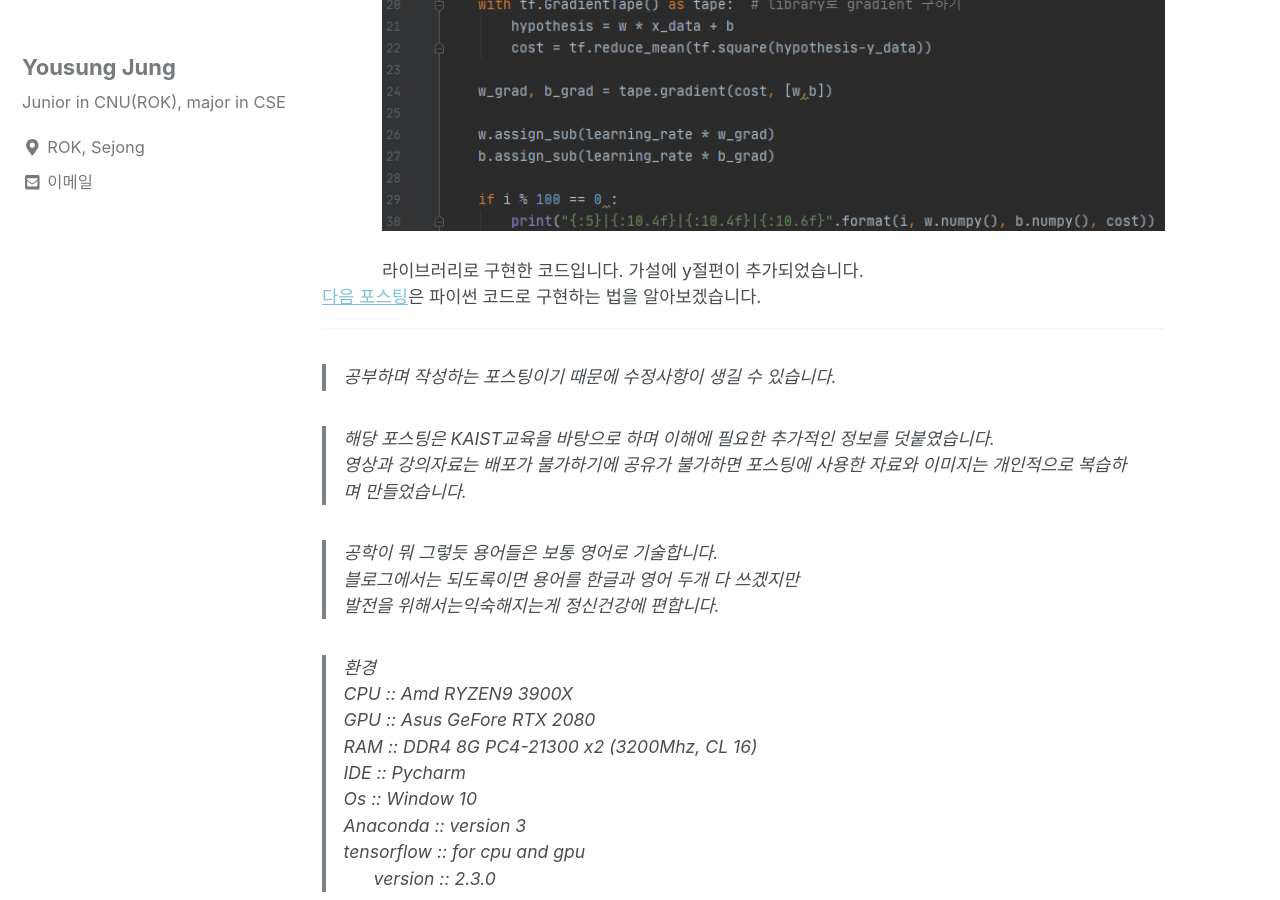
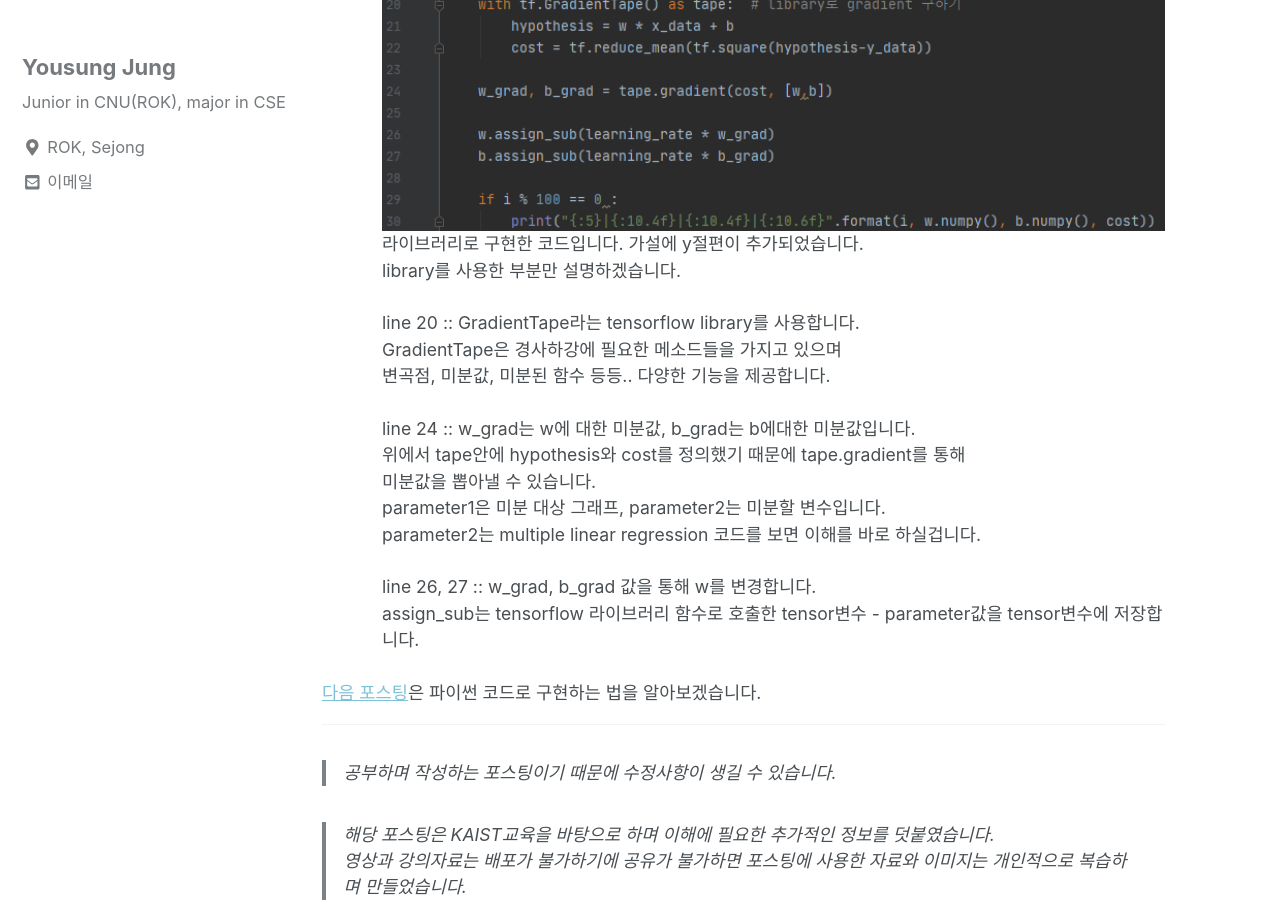
Before and after one commit to can019/can019.github.io, a Jekyll site: the page built from _posts/2020-08-26-MachineLearning-AI-4.md, in a window 1280 px wide and 900 px high, scrolled down 3744 px. Built offline with Jekyll 4.4.1, drawn with Linux system fonts in a browser that asks for light colours; nearby versions of some CDN libraries.

Commit message:
라이브러리로 구현2

```diff
--- a/_posts/2020-08-26-MachineLearning-AI-4.md
+++ b/_posts/2020-08-26-MachineLearning-AI-4.md
@@ -67,8 +67,24 @@ published: true
         <div>
          <h3 style = "font-size :1.2em">라이브러리로 구현</h3><br/>
               <div style = "margin-left : 30px">
-		<img src="/assets/photos/code/linear_regression_2.png" width="850"><br/><br/>
+		<img src="/assets/photos/code/linear_regression_2.png" width="850"><br/>
         		라이브러리로 구현한 코드입니다. 가설에 y절편이 추가되었습니다.<br/>
+		library를 사용한 부분만 설명하겠습니다.<br/><br/>
+
+		line 20 :: GradientTape라는 tensorflow library를 사용합니다.<br/>
+		GradientTape은 경사하강에 필요한 메소드들을 가지고 있으며<br/>
+		변곡점, 미분값, 미분된 함수 등등.. 다양한 기능을 제공합니다.<br/><br/>
+
+		line 24 :: w_grad는 w에 대한 미분값, b_grad는 b에대한 미분값입니다.<br/>
+		위에서 tape안에 hypothesis와 cost를 정의했기 때문에 tape.gradient를 통해<br/>
+		미분값을 뽑아낼 수 있습니다.<br/>
+		parameter1은 미분 대상 그래프, parameter2는 미분할 변수입니다.<br/>
+		parameter2는 multiple linear regression 코드를 보면 이해를 바로 하실겁니다.<br/><br/>
+
+		line 26, 27 :: w_grad, b_grad 값을 통해 w를 변경합니다.<br/>
+		assign_sub는 tensorflow 라이브러리 함수로 호출한 tensor변수 - parameter값을 tensor변수에 저장합니다.<br/><br/>
+
+
               </div>
         </div>
   </div>
```
